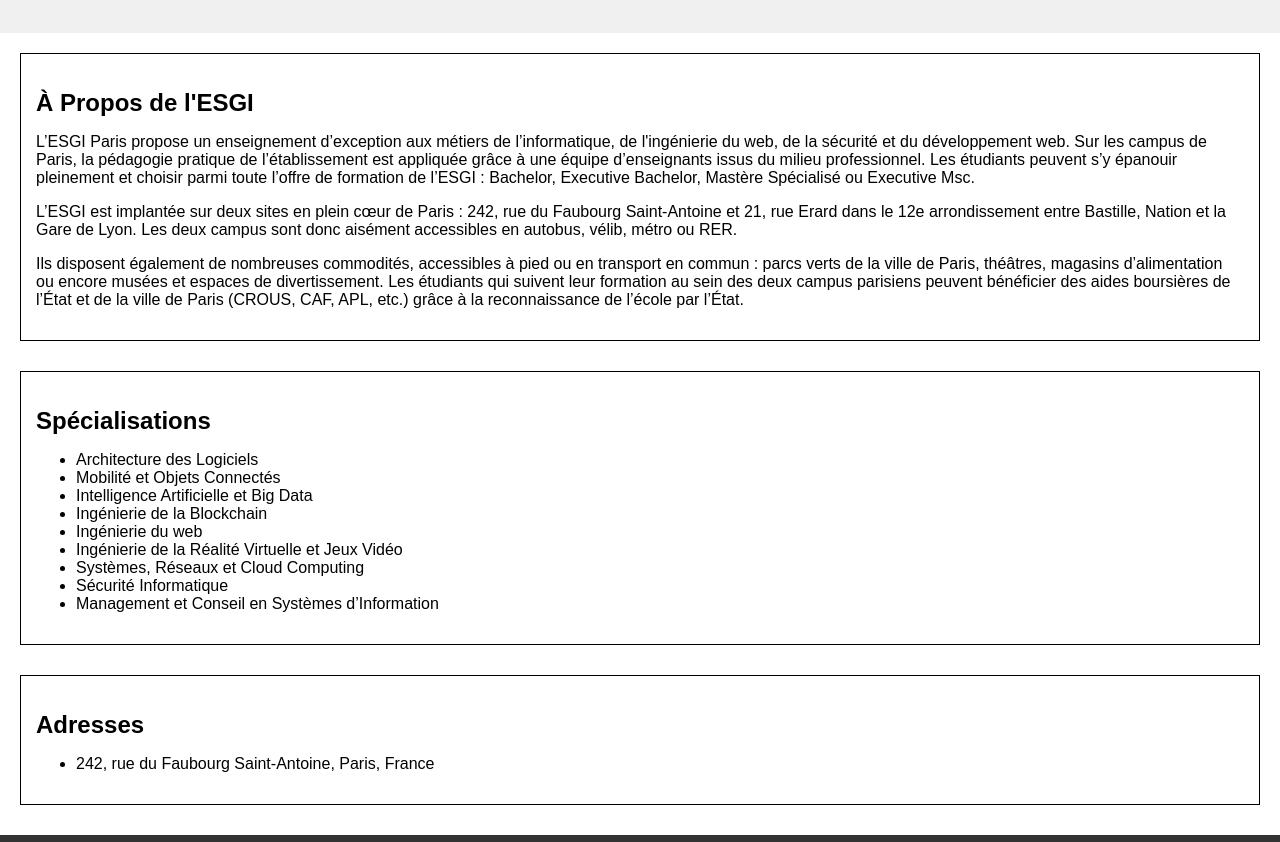
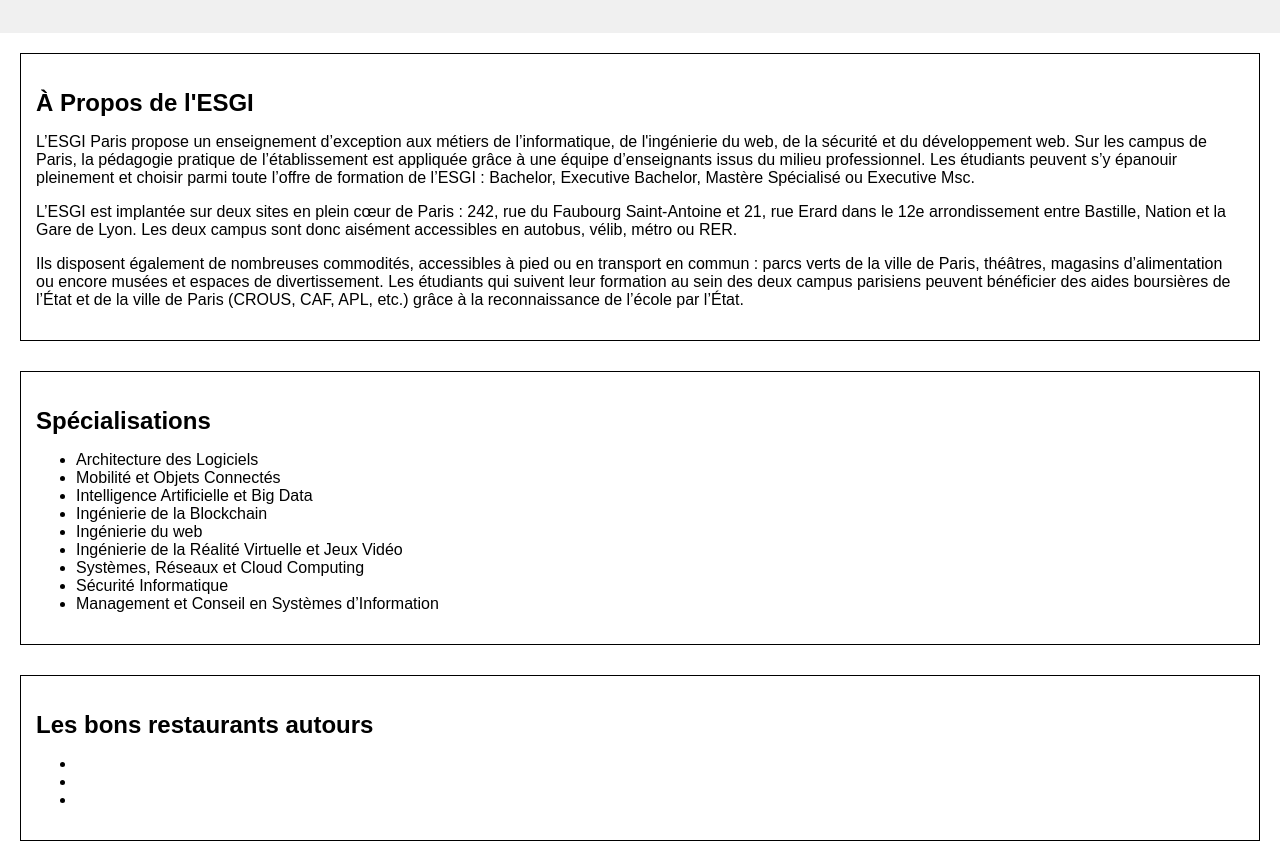
Before and after one commit to LucaGuilliere/2A3-groupe_7, a plain HTML site: page index.html in a window 1280 px wide. Shown: the part 121-963 px from the top of the page. Drawn offline with Linux system fonts and the light colour scheme.

Commit message:
Add section 'Les bons restaurants autours' in Index.html

```diff
--- a/index.html
+++ b/index.html
@@ -36,6 +36,15 @@
       </ul>
     </section>
 
+    <section id="les_bons_restaurants_autours">
+      <h2>Les bons restaurants autours</h2>
+      <ul>
+        <li></li>
+        <li></li>
+        <li></li>
+      </ul>
+    </section>
+
     <section id="address">
       <h2>Adresses</h2>
       <ul>
```
